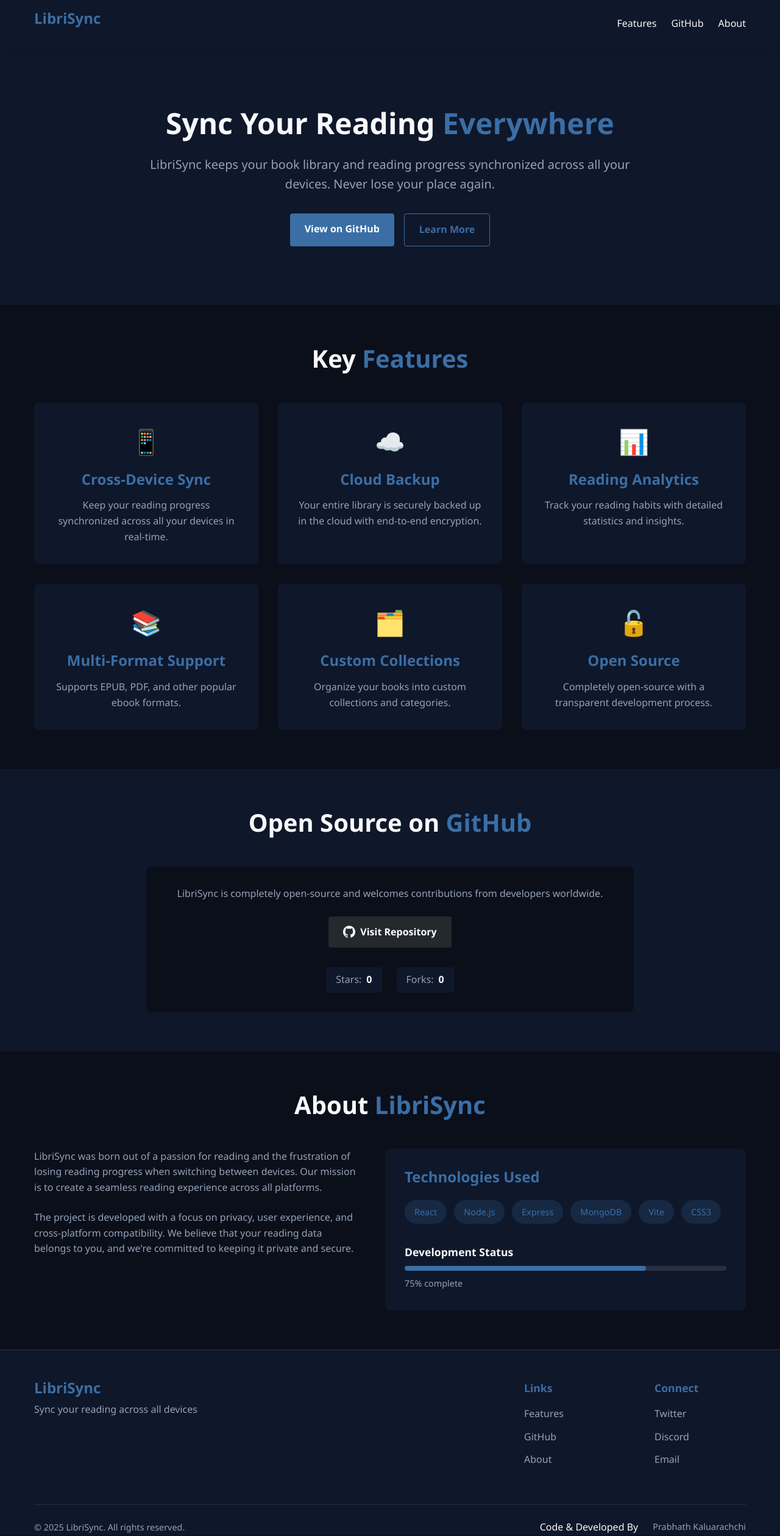
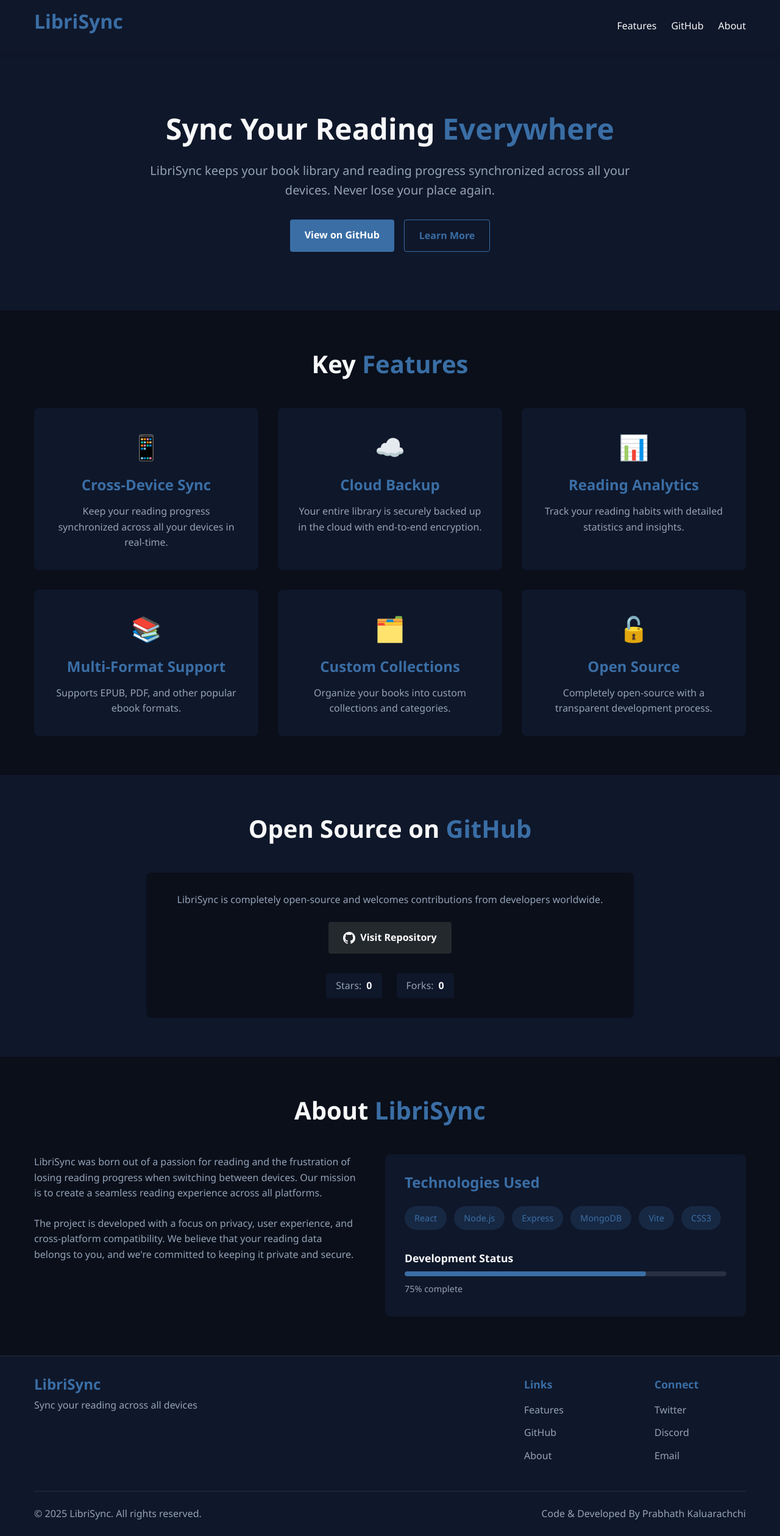
Before and after one commit to prabhathkaluarachchi/LibriSyncFrontend, a React (Vite) app: page / in a window 1280 px wide. Shown: the whole page at 61% size. Built offline with nearby package versions, Linux system fonts and the light colour scheme.

Commit message:
CSS fixedd

```diff
--- a/src/App.jsx
+++ b/src/App.jsx
@@ -4,7 +4,6 @@ import Features from './components/Features'
 import GitHubInfo from './components/GitHubInfo'
 import About from './components/About'
 import Footer from './components/Footer'
-import './styles/main.css'
 import "./styles/components.css";
 
 
--- a/src/components/Footer.jsx
+++ b/src/components/Footer.jsx
@@ -33,8 +33,8 @@ export default function Footer() {
           <div className="legal-links">
             <p>
               Code & Developed By
+            <a target='blank' href="https://prabhath.online/"> Prabhath Kaluarachchi</a>
             </p>
-            <a target='blank' href="https://prabhath.online/">Prabhath Kaluarachchi</a>
           </div>
         </div>
       </div>
--- a/src/styles/components.css
+++ b/src/styles/components.css
@@ -22,7 +22,7 @@
   }
 
   .logo {
-    font-size: 1.5rem;
+    font-size: 2rem;
     font-weight: 700;
     color: var(--primary-color);
   }
@@ -431,13 +431,13 @@
 .footer {
     background-color: var(--dark-card);
     border-top: 1px solid rgba(255, 255, 255, 0.1);
-    padding: 3rem 0 0;
+    padding: 2rem 0 0;
   }
 
   .footer-content {
     display: flex;
     justify-content: space-between;
-    margin-bottom: 3rem;
+    margin-bottom: 2rem;
   }
 
   .footer-brand {
@@ -490,6 +490,7 @@
   .footer-bottom {
     border-top: 1px solid rgba(255, 255, 255, 0.1);
     padding-top: 1.5rem;
+    padding-bottom: 1.5rem;
     display: flex;
     justify-content: space-between;
     align-items: center;
@@ -507,12 +508,18 @@
 
   .legal-links a {
     color: var(--text-muted);
-    font-size: 0.9rem;
+    font-size: 1rem;
     transition: var(--transition);
   }
 
   .legal-links a:hover {
     color: var(--primary-color);
+  }
+
+  .footer-bottom p {
+    color: var(--text-muted);
+    font-size: 1rem;
+
   }
 
   @media (max-width: 768px) {
```
